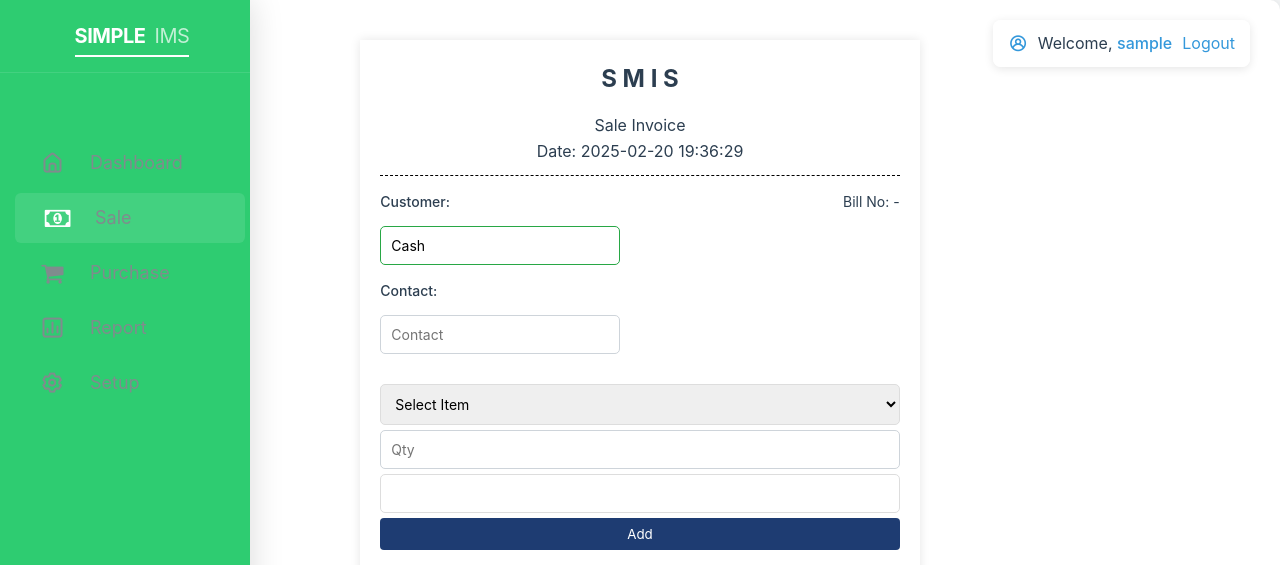
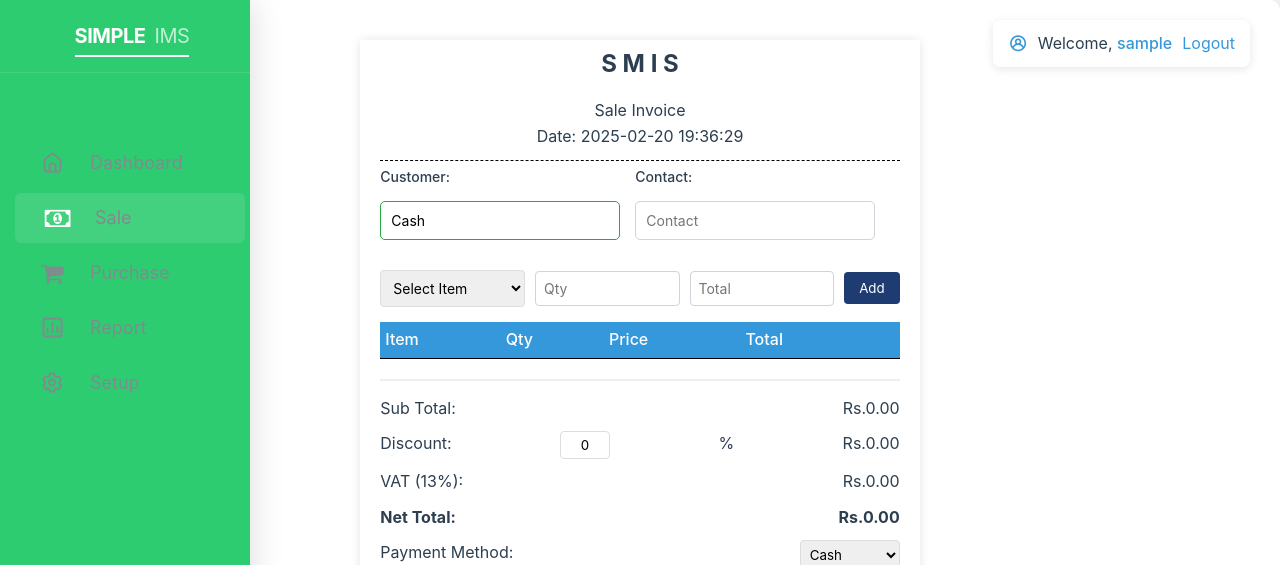
Before and after one commit to bibekb12/projectbca4, a PHP site: page /sale.php in a window 1280 px wide. Shown: the top 565 px of the page. Run offline with PHP 8.4, Linux system fonts and the light colour scheme; the visitor is signed in with stand-in values (Sample User, id 1); tables that the repository leaves empty or names only in its code hold one stand-in row (values such as "Sample post"); lists and menus that the app fills with data are empty.

Commit message:
sale.php working

```diff
--- a/sale.php
+++ b/sale.php
@@ -124,7 +124,8 @@ $today = date('Y-m-d');
             text-align: center;
             border-bottom: 1px dashed #000;
             padding-bottom: 10px;
-            margin-bottom: 15px;
+            margin-bottom: 5px;
+            margin-top: -15px;
         }
 
         .bill-info {
@@ -132,6 +133,50 @@ $today = date('Y-m-d');
             justify-content: space-between;
             margin-bottom: 15px;
             font-size: 14px;
+        }
+
+
+        .customer-details {
+            display: flex;
+            gap: 15px;
+        }
+
+        .item-entry {
+            display: flex;
+            flex-direction: row;
+            align-items: center;
+            gap: 10px;
+            width: 100%;
+        }
+
+        .item-entry .form-group {
+            flex: 1;
+            margin-bottom: 0;
+        }
+
+        .item-entry .form-group input,
+        .item-entry .form-group select {
+            width: 100%;
+            padding: 8px;
+            border: 1px solid #ddd;
+            border-radius: 4px;
+        }
+
+        .item-entry .add-item-btn {
+            display: flex;
+            align-items: center;
+            justify-content: center;
+            padding: 8px 15px;
+            background-color: #1e3c72;
+            color: white;
+            border: none;
+            border-radius: 4px;
+            cursor: pointer;
+            transition: background-color 0.3s ease;
+        }
+
+        .item-entry .add-item-btn:hover {
+            background-color: #2c5aa0;
         }
 
         .bill-items-table {
@@ -252,30 +297,28 @@ $today = date('Y-m-d');
                             <input type="text" id="customer_contact" placeholder="Contact">
                         </div>
                     </div>
-                    <div class="bill-number">
-                        <p>Bill No: <span id="billNumber">-</span></p>
-                    </div>
                 </div>
 
                 <div class="item-entry">
                     <div class="form-group">
-                        <select id="item_select">
+                        <select id="item_select" onchange="updateItemPrice()">
                             <option value="">Select Item</option>
                             <?php
-                            $items = $conn->query("SELECT id, itemname, sell_price, stock_quantity FROM items WHERE status = 'Y'");
-                            while ($item = $items->fetch_assoc()) {
-                                echo "<option value='{$item['id']}'
-                                      data-price='{$item['sell_price']}'
-                                      data-stock='{$item['stock_quantity']}'>
-                                      {$item['itemname']}
-                                      </option>";
+                            $query = "SELECT * FROM items WHERE status = 'Active'";
+                            $result = mysqli_query($conn, $query);
+                            while ($row = mysqli_fetch_assoc($result)) {
+                                echo "<option value='{$row['item_id']}' data-price='{$row['selling_price']}'>{$row['item_name']}</option>";
                             }
                             ?>
                         </select>
+                    </div>
+                    <div class="form-group">
                         <input type="number" id="quantity" min="1" placeholder="Qty">
-                        <input type="number" id="price" readonly>
-                        <button type="button" id="addItem">Add</button>
                     </div>
+                    <div class="form-group">
+                        <input type="number" id="price" readonly placeholder="Total">
+                    </div>
+                    <button type="button" class="add-item-btn" id="addItem">Add</button>
                 </div>
 
                 <table class="bill-items-table">
```
